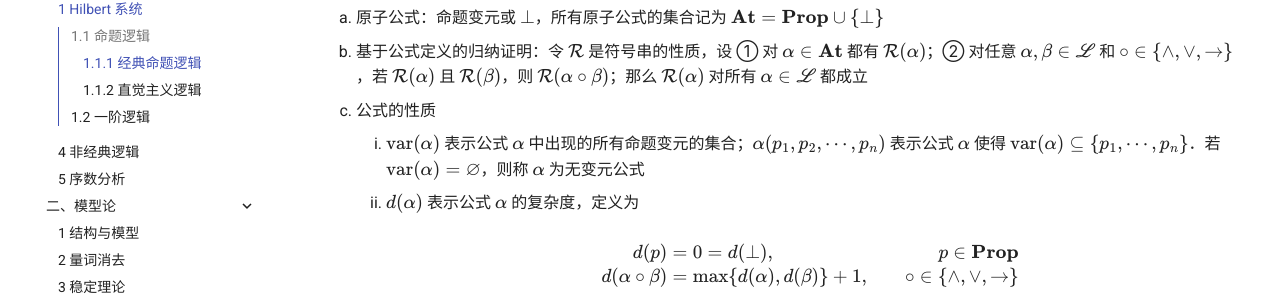
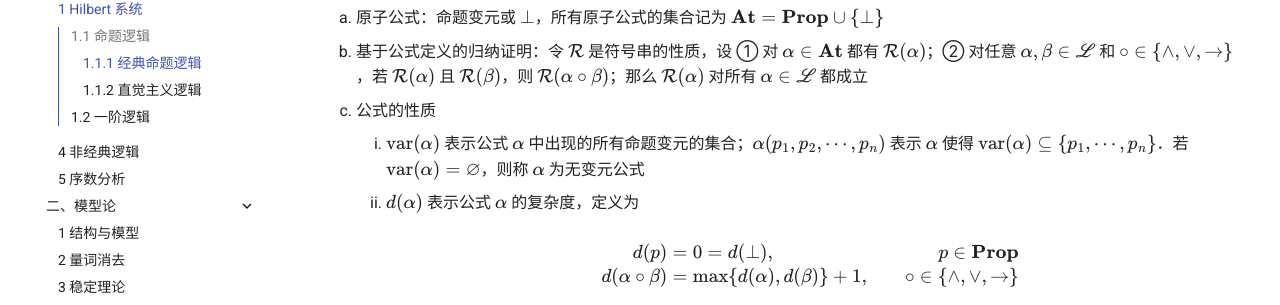
Before and after one commit to ShiinaHiiragi/note, an MkDocs documentation site: the page built from docs/logic/prf/hilbert.md, in a window 1280 px wide and 900 px high, scrolled down 772 px. Shown: the part 126-431 px from the top of the window. Built offline with MkDocs 1.6.1 and Material for MkDocs 9.7.7, drawn with Linux system fonts in a browser that asks for light colours; comment, search, counter and statistics services are not loaded.

```diff
--- a/docs/logic/prf/hilbert.md
+++ b/docs/logic/prf/hilbert.md
@@ -33,7 +33,7 @@
     1. 原子公式：命题变元或 $\bot$，所有原子公式的集合记为 $\mathbf{At} = \mathbf{Prop} \cup \{\bot\}$
     2. 基于公式定义的归纳证明：令 $\mathcal R$ 是符号串的性质，设 ① 对 $\alpha \in \mathbf{At}$ 都有 $\mathcal R(\alpha)$；② 对任意 $\alpha, \beta \in \mathscr L$ 和 $\circ \in \{\wedge, \vee, \to\}$，若 $\mathcal R(\alpha)$ 且 $\mathcal R(\beta)$，则 $\mathcal R(\alpha \circ \beta)$；那么 $\mathcal R(\alpha)$ 对所有 $\alpha \in \mathscr L$ 都成立
     3. 公式的性质
-        1. $\mathrm{var}(\alpha)$ 表示公式 $\alpha$ 中出现的所有命题变元的集合；$\alpha(p_1, p_2, \cdots, p_n)$ 表示公式 $\alpha$ 使得 $\mathrm{var}(\alpha) \subseteq \{p_1, \cdots, p_n\}$．若 $\mathrm{var}(\alpha) = \varnothing$，则称 $\alpha$ 为无变元公式
+        1. $\mathrm{var}(\alpha)$ 表示公式 $\alpha$ 中出现的所有命题变元的集合；$\alpha(p_1, p_2, \cdots, p_n)$ 表示 $\alpha$ 使得 $\mathrm{var}(\alpha) \subseteq \{p_1, \cdots, p_n\}$．若 $\mathrm{var}(\alpha) = \varnothing$，则称 $\alpha$ 为无变元公式
         2. $d(\alpha)$ 表示公式 $\alpha$ 的复杂度，定义为
 
             $$
```
